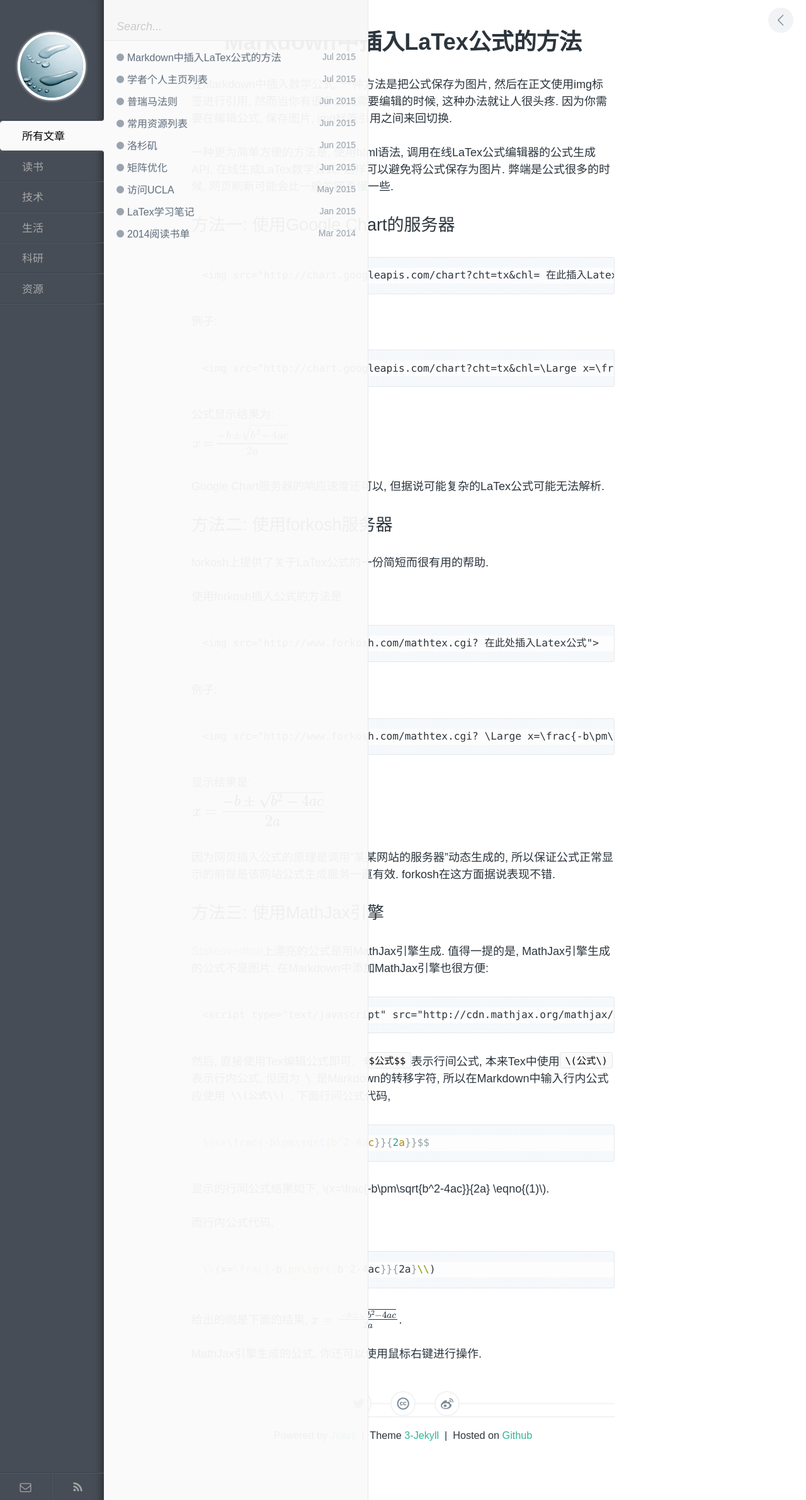
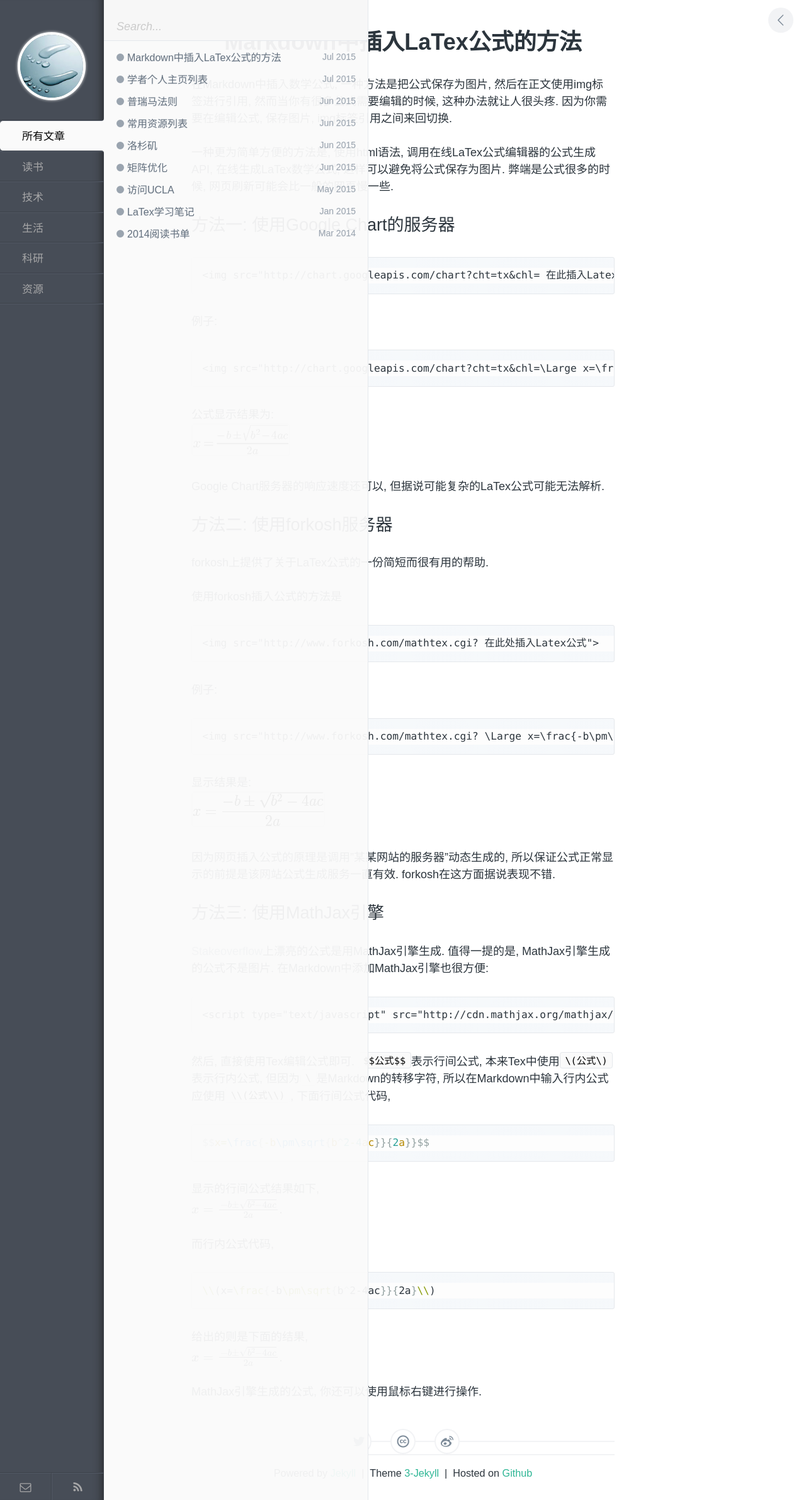
Before and after one commit to polyHong/polyHong.github.io, a Jekyll site: the page built from _posts/tech/2015-07-06-insert-markdown-latex-math-formula.md, in a window 1280 px wide. Shown: the whole page at 63% size. Built offline with Jekyll 4.4.1, drawn with Linux system fonts in a browser that asks for light colours; Markdown is read by kramdown in place of the engine named in the settings; formulas are drawn with MathJax 3.

Commit message:
markdown math formula

````diff
--- a/_posts/tech/2015-07-06-insert-markdown-latex-math-formula.md
+++ b/_posts/tech/2015-07-06-insert-markdown-latex-math-formula.md
@@ -68,7 +68,7 @@
 $$x=\frac{-b\pm\sqrt{b^2-4ac}}{2a}}$$
 ```
 显示的行间公式结果如下,
-$$x=\frac{-b\pm\sqrt{b^2-4ac}}{2a} \eqno{(1)$$.
+$$x=\frac{-b\pm\sqrt{b^2-4ac}}{2a}$$.
 
 而行内公式代码,
 
````
